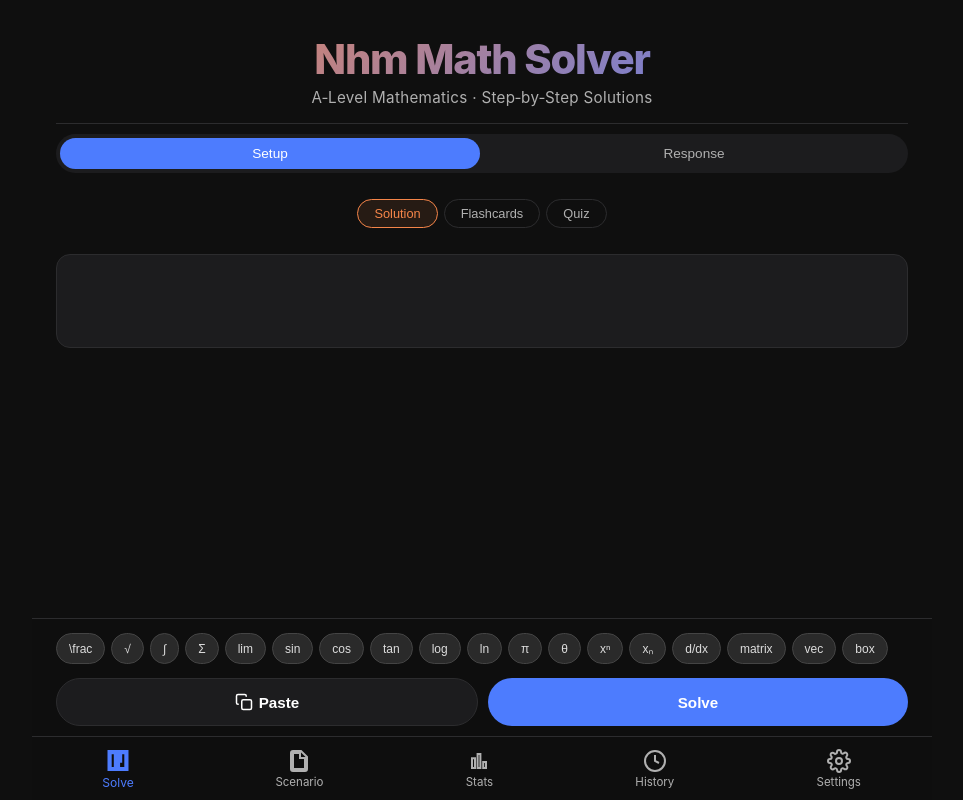
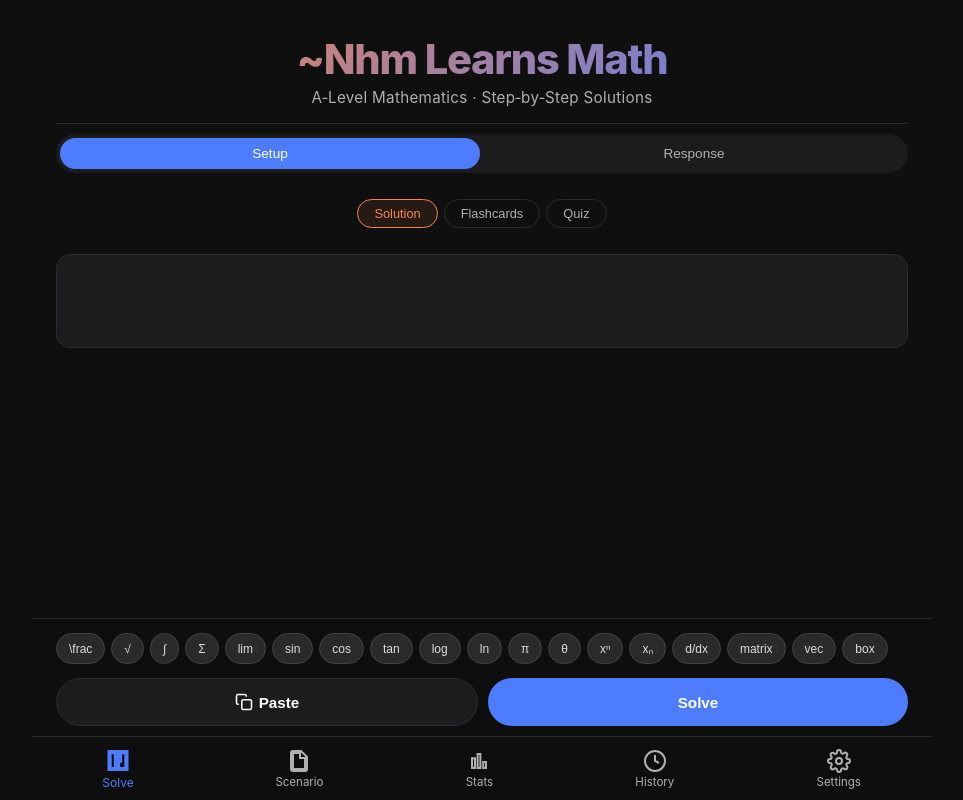
Before and after one commit to Nhmtommy/Nhm-math, a plain HTML site: page index.html in a window 1280 px wide. Shown: the whole page, without its empty margins (158-1121 px from the left). Drawn offline with nearby package versions, Linux system fonts and the light colour scheme.

Commit message:
Update index.html

```diff
--- a/index.html
+++ b/index.html
@@ -3,7 +3,7 @@
 <head>
   <meta charset="UTF-8">
   <meta name="viewport" content="width=device-width, initial-scale=1.0, viewport-fit=cover">
-  <title>Nhm Math Solver</title>
+  <title>~Nhm Learns Math</title>
 
   <!-- KaTeX -->
   <link rel="stylesheet" href="https://cdn.jsdelivr.net/npm/katex@0.16.9/dist/katex.min.css">
@@ -169,7 +169,7 @@
 </head>
 <body>
 <div class="app-container" id="appContainer">
-  <div class="brand-header"><h1>Nhm Math Solver</h1><p class="tagline">A‑Level Mathematics · Step‑by‑Step Solutions</p></div>
+  <div class="brand-header"><h1>~Nhm Learns Math</h1><p class="tagline">A‑Level Mathematics · Step‑by‑Step Solutions</p></div>
 
   <!-- Solve View -->
   <div class="solver-view" id="solverView">
```
